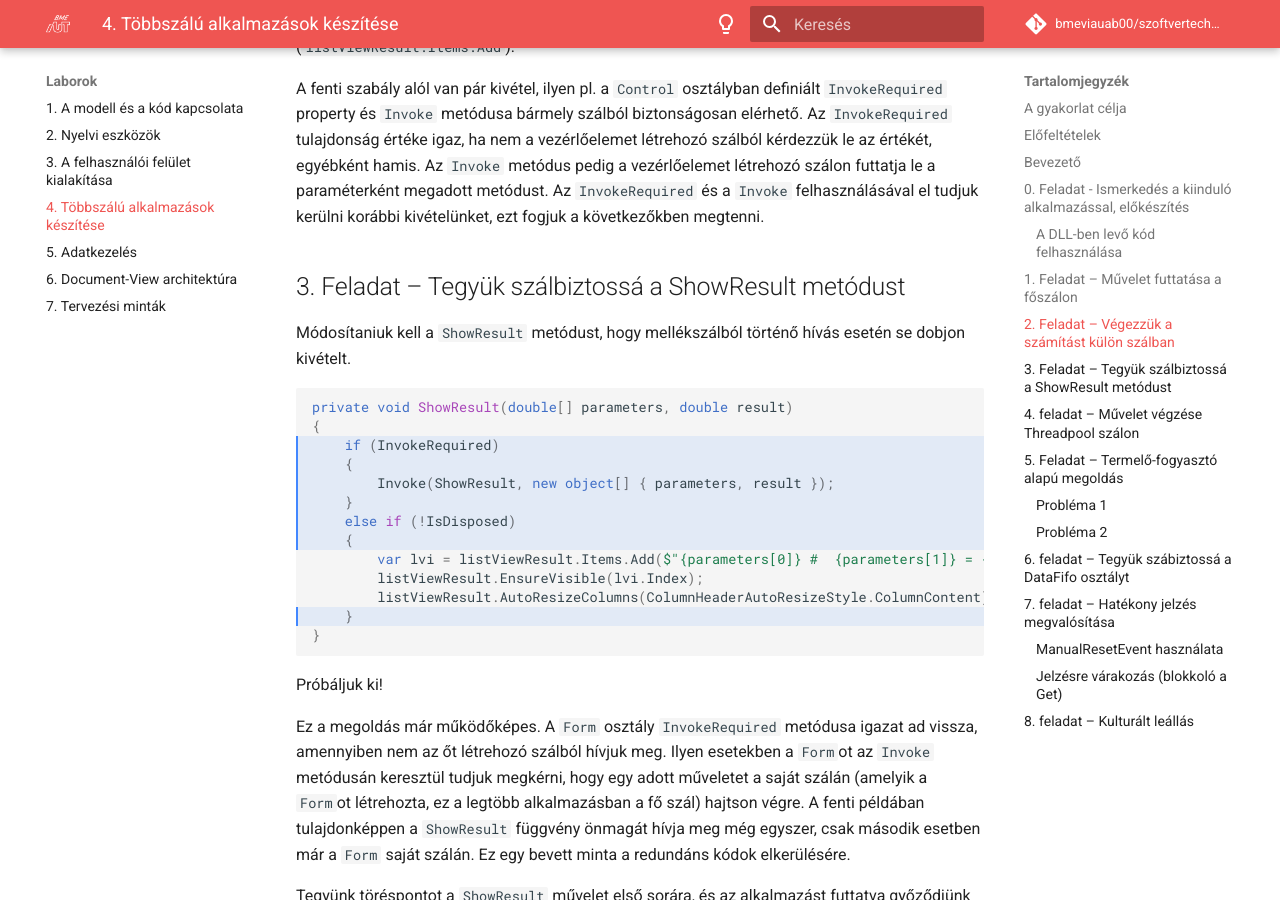
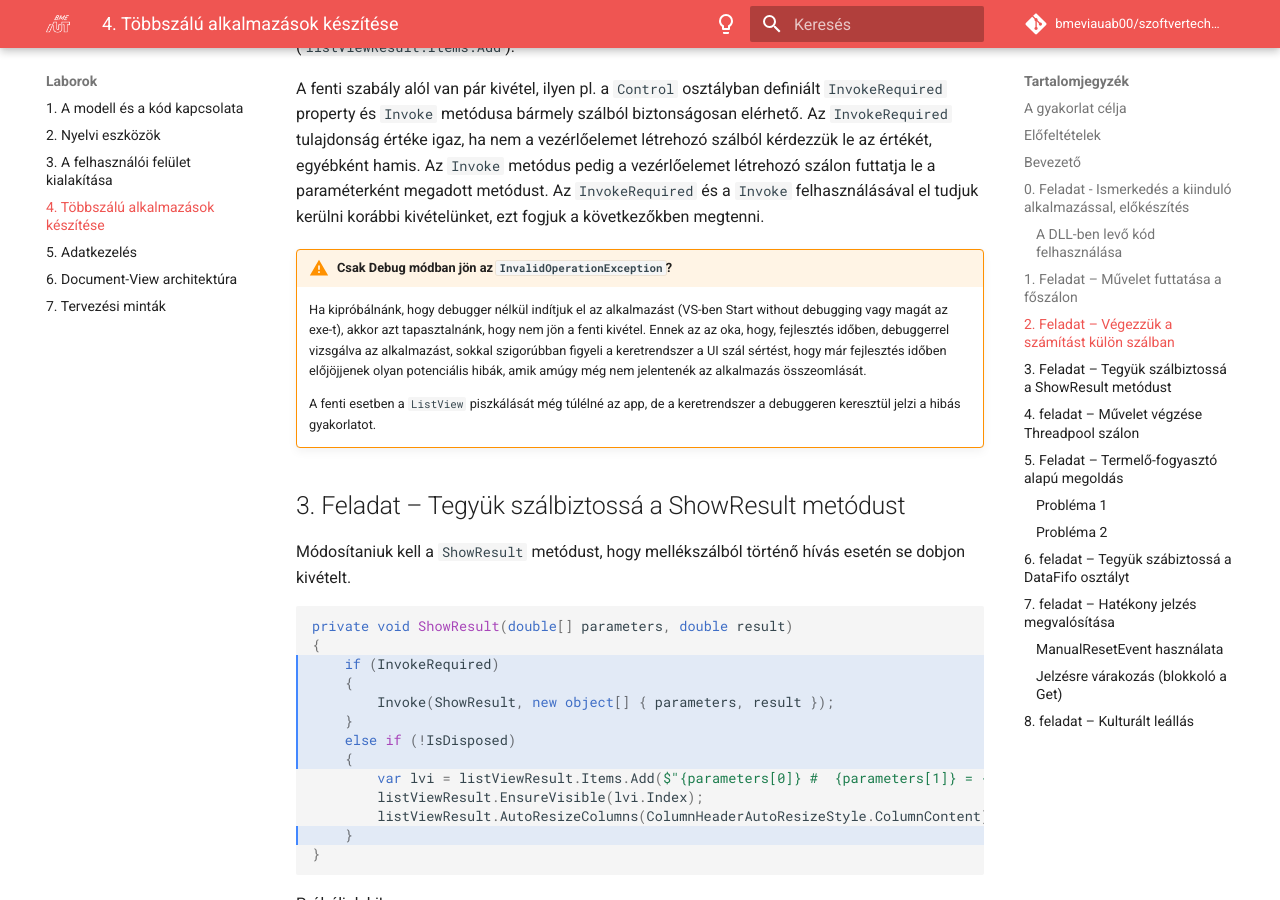
Before and after one commit to bzolka/szt_doc_teszt, an MkDocs documentation site: the page built from docs/labor/4-tobbszalu/index.md, in a window 1280 px wide and 900 px high, scrolled down 5666 px. Built offline with MkDocs 1.6.1 and Material for MkDocs 9.7.7, drawn with Linux system fonts in a browser that asks for light colours; comment, search, counter and statistics services are not loaded.

Commit message:
debugger nélkül kivétel?

```diff
--- a/docs/labor/4-tobbszalu/index.md
+++ b/docs/labor/4-tobbszalu/index.md
@@ -143,6 +143,11 @@ A problémát a következő okozza. Windows Forms alkalmazásoknál él az aláb
 Alkalmazásunkban azért kaptunk kivételt, mert a `listViewResult` vezérlőt a fő szálban hoztuk létre, a `ShowResult` metódusban az eredmény megjelenítésekor viszont egy másik szálból férünk hozzá (`listViewResult.Items.Add`).
 
 A fenti szabály alól van pár kivétel, ilyen pl. a `Control` osztályban definiált `InvokeRequired` property és `Invoke` metódusa bármely szálból biztonságosan elérhető. Az `InvokeRequired` tulajdonság értéke igaz, ha nem a vezérlőelemet létrehozó szálból kérdezzük le az értékét, egyébként hamis. Az `Invoke` metódus pedig a vezérlőelemet létrehozó szálon futtatja le a paraméterként megadott metódust. Az `InvokeRequired` és a `Invoke` felhasználásával el tudjuk kerülni korábbi kivételünket, ezt fogjuk a következőkben megtenni.
+
+!!! warning "Csak Debug módban jön az `InvalidOperationException`?"
+    Ha kipróbálnánk, hogy debugger nélkül indítjuk el az alkalmazást (VS-ben Start without debugging vagy magát az exe-t), akkor azt tapasztalnánk, hogy nem jön a fenti kivétel. Ennek az az oka, hogy, fejlesztés időben, debuggerrel vizsgálva az alkalmazást, sokkal szigorúbban figyeli a keretrendszer a UI szál sértést, hogy már fejlesztés időben előjöjjenek olyan potenciális hibák, amik amúgy még nem jelentenék az alkalmazás összeomlását.
+
+    A fenti esetben a `ListView` piszkálását még túlélné az app, de a keretrendszer a debuggeren keresztül jelzi a hibás gyakorlatot.
 
 ## 3. Feladat – Tegyük szálbiztossá a ShowResult metódust
 
```
